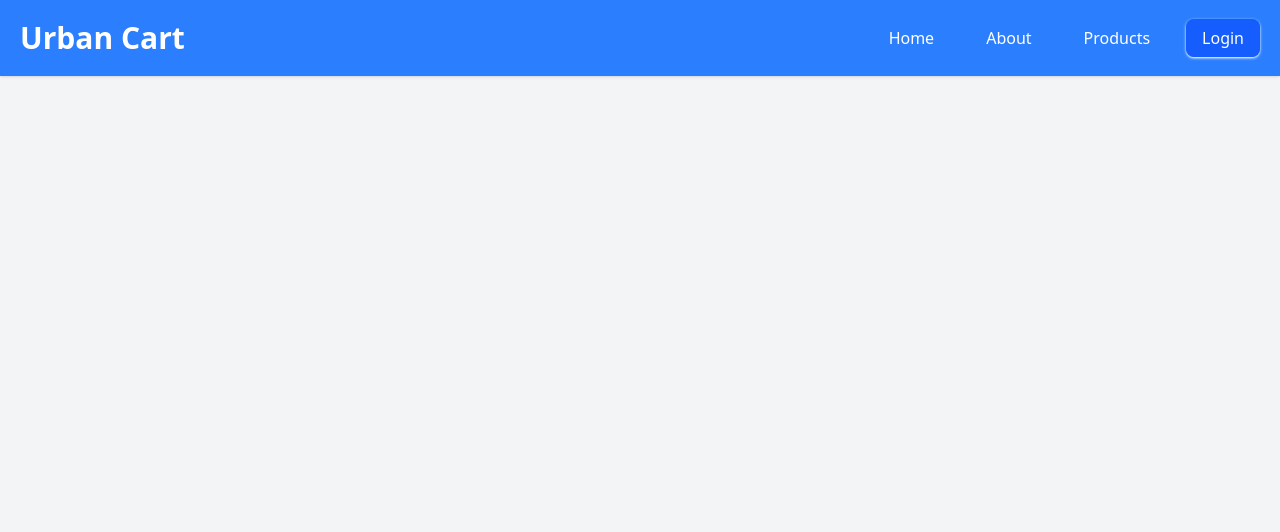
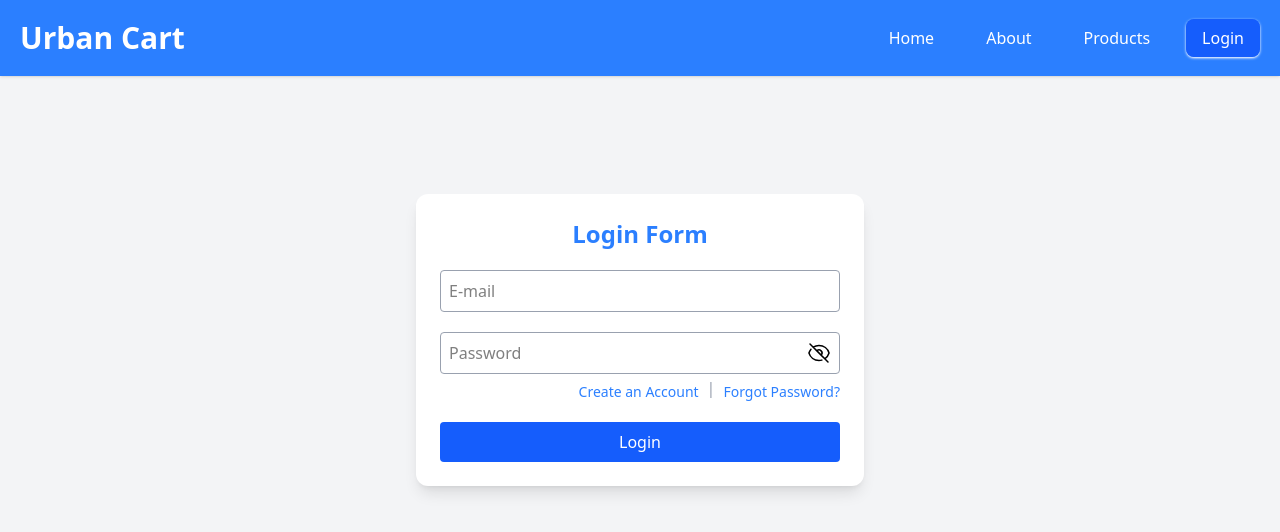
Before and after one commit to Rohit-Pakhre09/Product-Listing, a React (Vite) app: page /login in a window 1280 px wide. Shown: the top 532 px of the page. Built offline with nearby package versions, Linux system fonts and the light colour scheme.

Commit message:
Fix: Minor bugs.

```diff
--- a/index.html
+++ b/index.html
@@ -2,7 +2,7 @@
 <html lang="en">
   <head>
     <meta charset="UTF-8" />
-    <link rel="icon" type="image/svg+xml" href="/src/assets/react.svg" />
+    <link rel="icon" type="image/svg+xml" href="/src/assets/favicon.png" />
     <meta name="viewport" content="width=device-width, initial-scale=1.0" />
     <title>Urban Cart</title>
   </head>
--- a/package.json
+++ b/package.json
@@ -13,6 +13,7 @@
   "dependencies": {
     "@tailwindcss/vite": "^4.1.11",
     "axios": "^1.11.0",
+    "formik": "^2.4.6",
     "json-server": "^0.17.4",
     "react": "^19.1.0",
     "react-document-title": "^2.0.3",
@@ -20,7 +21,8 @@
     "react-helmet": "^6.1.0",
     "react-icons": "^5.5.0",
     "react-router-dom": "^7.7.0",
-    "tailwindcss": "^4.1.11"
+    "tailwindcss": "^4.1.11",
+    "yup": "^1.6.1"
   },
   "devDependencies": {
     "@eslint/js": "^9.30.1",
--- a/src/Pages/Login.jsx
+++ b/src/Pages/Login.jsx
@@ -1,10 +1,152 @@
-import { useEffect } from "react";
+import { useFormik } from "formik";
+import * as yup from "yup";
+import { useEffect, useState } from "react";
+
+const formObj = {
+  email: "",
+  password: "",
+};
 
 const Login = () => {
+  const [eye, setEye] = useState(false);
+
   useEffect(() => {
     document.title = "Login - Urban Cart";
   }, []);
-  return <div>Login</div>;
+
+  // Yup Validation Schema
+  const formSchema = yup.object({
+    email: yup
+      .string()
+      .email("Invalid email format!")
+      .required("Email is required!"),
+    password: yup
+      .string()
+      .required("Password is required!")
+      .matches(
+        /^(?=.*[a-z])(?=.*[A-Z])(?=.*\d)(?=.*[!@#$%^&*()_\-+={}[\]|:;"'<>,.?/~`])[A-Za-z\d!@#$%^&*()_\-+={}[\]|:;"'<>,.?/~`]{8,}$/,
+        "Must contain 8+ characters, 1 uppercase, 1 lowercase, 1 number & 1 special character!"
+      ),
+  });
+
+  const formikForm = useFormik({
+    initialValues: formObj,
+    validationSchema: formSchema,
+    onSubmit: (values) => {
+      formikForm.resetForm();
+    },
+  });
+
+  return (
+    <main className="pt-30 min-h-[70vh] flex items-center justify-center bg-gray-100">
+      <section className="container mx-auto px-5 lg:px-0 max-w-md">
+        <form
+          onSubmit={formikForm.handleSubmit}
+          className="bg-white p-6 rounded-xl shadow-lg"
+        >
+          <p className="font-bold text-blue-500 text-2xl text-center pb-5">
+            Login Form
+          </p>
+
+          <div className="flex flex-col gap-5">
+            {/* Email Field */}
+            <div>
+              <input
+                type="email"
+                className="w-full border border-gray-400 rounded p-2 outline-0"
+                name="email"
+                value={formikForm.values.email}
+                onChange={formikForm.handleChange}
+                onBlur={formikForm.handleBlur}
+                placeholder="E-mail"
+              />
+              {formikForm.touched.email && formikForm.errors.email && (
+                <p className="text-red-500 text-sm mt-1">
+                  {formikForm.errors.email}
+                </p>
+              )}
+            </div>
+
+            {/* Password Field with Eye Toggle */}
+            <div>
+              <div className="flex items-center border border-gray-400 rounded">
+                <input
+                  type={eye ? "text" : "password"}
+                  className="flex-grow p-2 outline-0"
+                  name="password"
+                  value={formikForm.values.password}
+                  onChange={formikForm.handleChange}
+                  onBlur={formikForm.handleBlur}
+                  placeholder="Password"
+                />
+                {!eye ? (
+                  <svg
+                    xmlns="http://www.w3.org/2000/svg"
+                    fill="none"
+                    viewBox="0 0 24 24"
+                    strokeWidth={1.5}
+                    stroke="currentColor"
+                    className="size-10 ml-2 px-2 cursor-pointer"
+                    onClick={() => setEye(true)}
+                  >
+                    <path
+                      strokeLinecap="round"
+                      strokeLinejoin="round"
+                      d="M3.98 8.223A10.477 10.477 0 0 0 1.934 12C3.226 16.338 7.244 19.5 12 19.5c.993 0 1.953-.138 2.863-.395M6.228 6.228A10.451 10.451 0 0 1 12 4.5c4.756 0 8.773 3.162 10.065 7.498a10.522 10.522 0 0 1-4.293 5.774M6.228 6.228 3 3m3.228 3.228 3.65 3.65m7.894 7.894L21 21m-3.228-3.228-3.65-3.65m0 0a3 3 0 1 0-4.243-4.243m4.242 4.242L9.88 9.88"
+                    />
+                  </svg>
+                ) : (
+                  <svg
+                    xmlns="http://www.w3.org/2000/svg"
+                    fill="none"
+                    viewBox="0 0 24 24"
+                    strokeWidth={1.5}
+                    stroke="currentColor"
+                    className="size-10 ml-2 px-2 cursor-pointer"
+                    onClick={() => setEye(false)}
+                  >
+                    <path
+                      strokeLinecap="round"
+                      strokeLinejoin="round"
+                      d="M2.036 12.322a1.012 1.012 0 0 1 0-.639C3.423 7.51 7.36 4.5 12 4.5c4.638 0 8.573 3.007 9.963 7.178.07.207.07.431 0 .639C20.577 16.49 16.64 19.5 12 19.5c-4.638 0-8.573-3.007-9.963-7.178Z"
+                    />
+                    <path
+                      strokeLinecap="round"
+                      strokeLinejoin="round"
+                      d="M15 12a3 3 0 1 1-6 0 3 3 0 0 1 6 0Z"
+                    />
+                  </svg>
+                )}
+              </div>
+              {/* Error Message */}
+              {formikForm.touched.password && formikForm.errors.password && (
+                <p className="text-red-500 text-sm mt-1">
+                  {formikForm.errors.password}
+                </p>
+              )}
+              <div className="flex items-center justify-end gap-2">
+                <p className="text-sm text-blue-500 pt-2 cursor-pointer">
+                  Create an Account
+                </p>
+                <span className="text-gray-400">|</span>
+                <p className="text-sm text-blue-500 pt-2 cursor-pointer">
+                  Forgot Password?
+                </p>
+              </div>
+            </div>
+
+            {/* Submit Button */}
+            <button
+              type="submit"
+              className="bg-blue-600 text-white py-2 rounded hover:bg-blue-700 transition cursor-pointer"
+            >
+              Login
+            </button>
+          </div>
+        </form>
+      </section>
+    </main>
+  );
 };
 
 export default Login;
--- a/src/components/Navbar.jsx
+++ b/src/components/Navbar.jsx
@@ -10,6 +10,10 @@ const Navbar = () => {
     document.body.classList.remove("overflow-hidden");
   }
 
+  const handleHamburger = () => {
+    setOpen(!open);
+  };
+
   return (
     <header className="bg-blue-500 p-5 fixed top-0 w-full shadow z-50">
       <section className="container mx-auto flex items-center justify-between">
@@ -21,12 +25,13 @@ const Navbar = () => {
           </Link>
         </section>
 
-        {/* Desktop Nav Link */}
+        {/* Desktop Nav */}
         <nav className="invisible hidden md:visible md:block">
           <ul className="flex justify-center items-center gap-5">
-            <li>
+            {["/", "/about", "/products", "/login"].map((path, i) => (
+              <li key={i}>
                 <NavLink
-                to="/"
+                  to={path}
                   className={({ isActive }) =>
                     `font-medium px-4 py-2 rounded-lg md:text-md lg:text-md transition-all duration-300 ease-in-out ${
                       isActive
@@ -35,68 +40,28 @@ const Navbar = () => {
                     }`
                   }
                 >
-                Home
+                  {["Home", "About", "Products", "Login"][i]}
                 </NavLink>
               </li>
-            <li className="text-bold">
-              <NavLink
-                className={({ isActive }) =>
-                  `font-medium px-4 py-2 rounded-lg md:text-md lg:text-md transition-all duration-300 ease-in-out ${
-                    isActive
-                      ? "bg-blue-600 text-white shadow-sm shadow-white"
-                      : "bg-transparent text-white hover:bg-blue-400"
-                  }`
-                }
-                to="/about"
-              >
-                About
-              </NavLink>
-            </li>
-            <li className="text-bold">
-              <NavLink
-                className={({ isActive }) =>
-                  `font-medium px-4 py-2 rounded-lg md:text-md lg:text-md transition-all duration-300 ease-in-out ${
-                    isActive
-                      ? "bg-blue-600 text-white shadow-sm shadow-white"
-                      : "bg-transparent text-white hover:bg-blue-400"
-                  }`
-                }
-                to="/products"
-              >
-                Products
-              </NavLink>
-            </li>
-            <li className="text-bold">
-              <NavLink
-                className={({ isActive }) =>
-                  `font-medium px-4 py-2 rounded-lg md:text-md lg:text-md transition-all duration-300 ease-in-out ${
-                    isActive
-                      ? "bg-blue-600 text-white shadow-sm shadow-white"
-                      : "bg-transparent text-white hover:bg-blue-400"
-                  }`
-                }
-                to="/login"
-              >
-                Login
-              </NavLink>
-            </li>
+            ))}
           </ul>
         </nav>
 
-        {/* Mobile Nav Link */}
-        <section className="block visible md:hidden md:invisivle cursor-pointer">
+        {/* Mobile Menu */}
+        <section className="block visible md:hidden cursor-pointer">
+          {/* Hamburger / Close Icons */}
           {open ? (
             <svg
               xmlns="http://www.w3.org/2000/svg"
               viewBox="0 0 24 24"
               fill="white"
               className="size-9"
-              onClick={() => setOpen(!open)}
+              onClick={() => setOpen(false)}
             >
               <path
-                fill-rule="evenodd"
+                fillRule="evenodd"
                 d="M5.47 5.47a.75.75 0 0 1 1.06 0L12 10.94l5.47-5.47a.75.75 0 1 1 1.06 1.06L13.06 12l5.47 5.47a.75.75 0 1 1-1.06 1.06L12 13.06l-5.47 5.47a.75.75 0 0 1-1.06-1.06L10.94 12 5.47 6.53a.75.75 0 0 1 0-1.06Z"
-                clip-rule="evenodd"
+                clipRule="evenodd"
               />
             </svg>
           ) : (
@@ -105,18 +70,27 @@ const Navbar = () => {
               viewBox="0 0 24 24"
               fill="white"
               className="size-9"
-              onClick={() => setOpen(!open)}
+              onClick={handleHamburger}
             >
               <path
-                fill-rule="evenodd"
+                fillRule="evenodd"
                 d="M3 6.75A.75.75 0 0 1 3.75 6h16.5a.75.75 0 0 1 0 1.5H3.75A.75.75 0 0 1 3 6.75ZM3 12a.75.75 0 0 1 .75-.75h16.5a.75.75 0 0 1 0 1.5H3.75A.75.75 0 0 1 3 12Zm0 5.25a.75.75 0 0 1 .75-.75h16.5a.75.75 0 0 1 0 1.5H3.75a.75.75 0 0 1-.75-.75Z"
-                clip-rule="evenodd"
+                clipRule="evenodd"
               />
             </svg>
           )}
 
+          {/* Backdrop (click to close) */}
+          {open && (
             <div
-            className={`fixed top-0 left-0 z-50 min-h-screen w-75 bg-white shadow-2xl p-5
+              className="fixed inset-0 bg-black opacity-5 z-40"
+              onClick={() => setOpen(false)}
+            ></div>
+          )}
+
+          {/* Sidebar */}
+          <div
+            className={`fixed top-0 left-0 z-50 min-h-screen w-3/4 bg-white shadow-2xl p-5
             transform transition-transform duration-300 ease-in-out
             ${open ? "translate-x-0" : "-translate-x-full"}`}
           >
@@ -127,31 +101,22 @@ const Navbar = () => {
             </div>
             <hr className="mt-5" />
 
-            {/* Main Content */}
             <div className="flex flex-col justify-between h-[85vh] p-5 relative">
-              {/* Navigation */}
+              {/* Nav Links */}
               <nav>
                 <ul className="space-y-4 text-lg">
-                  <li>
-                    <Link to="/" onClick={() => setOpen(!open)}>Home</Link>
+                  {["/", "/about", "/products", "/login"].map((path, i) => (
+                    <li key={i}>
+                      <Link to={path} onClick={() => setOpen(false)}>
+                        {["Home", "About", "Products", "Login"][i]}
+                      </Link>
+                      <hr />
                     </li>
-                  <hr />
-                  <li>
-                    <Link to="/about" onClick={() => setOpen(!open)}>About</Link>
-                  </li>
-                  <hr />
-                  <li>
-                    <Link to="/products" onClick={() => setOpen(!open)}>Products</Link>
-                  </li>
-                  <hr />
-                  <li>
-                    <Link to="/login" onClick={() => setOpen(!open)}>Login</Link>
-                  </li>
+                  ))}
                 </ul>
               </nav>
 
-              {/* Footer / Copyright */}
-              <div className="text-sm text-gray-400 text-center absolute bottom-1 ">
+              <div className="text-sm text-gray-400 text-center absolute bottom-1">
                 © {new Date().getFullYear()} Urban Cart. All rights reserved.
               </div>
             </div>
```
Also changed, not shown: src/Pages/Description.jsx (+5 -9 lines), src/Pages/Products.jsx (+11 -18 lines), src/assets/favicon.png (added), 1 other file (tests, documents, lock files or other folders). Lines whose indentation alone changed are shown as unchanged.
